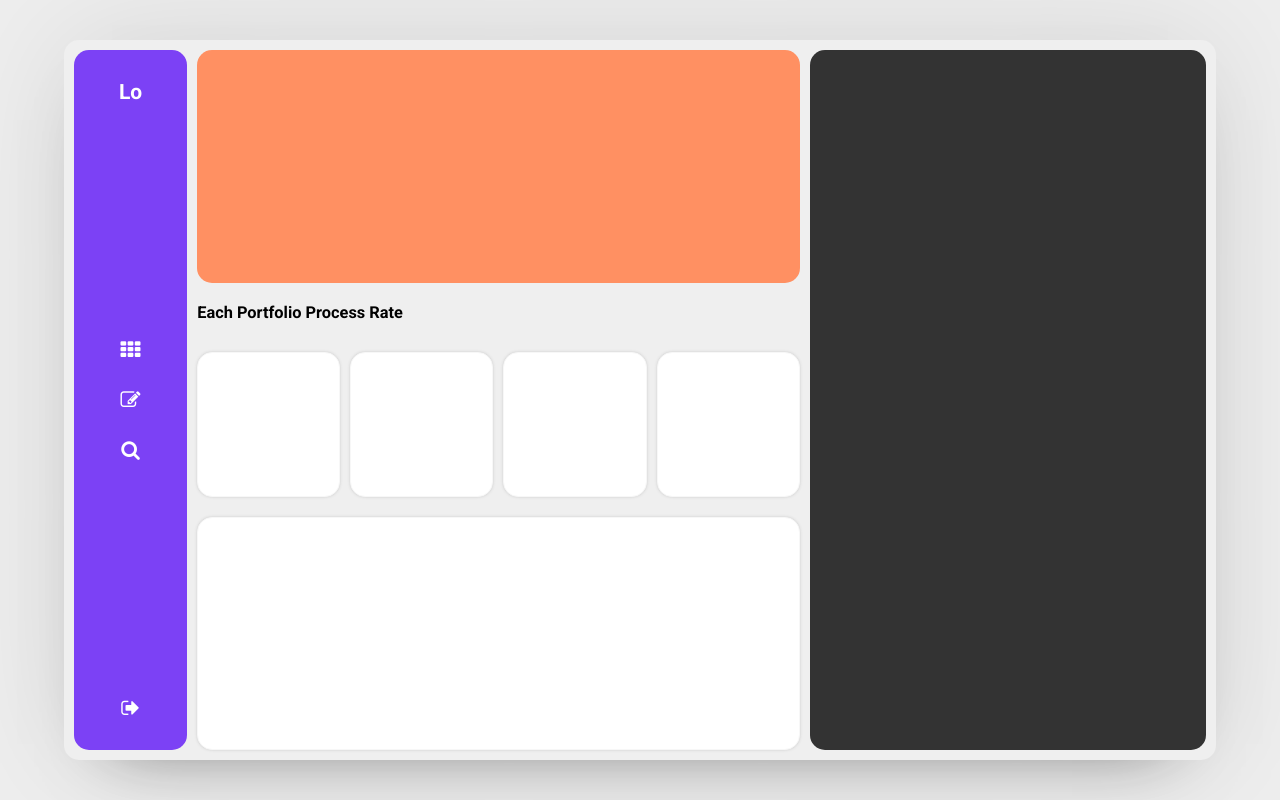
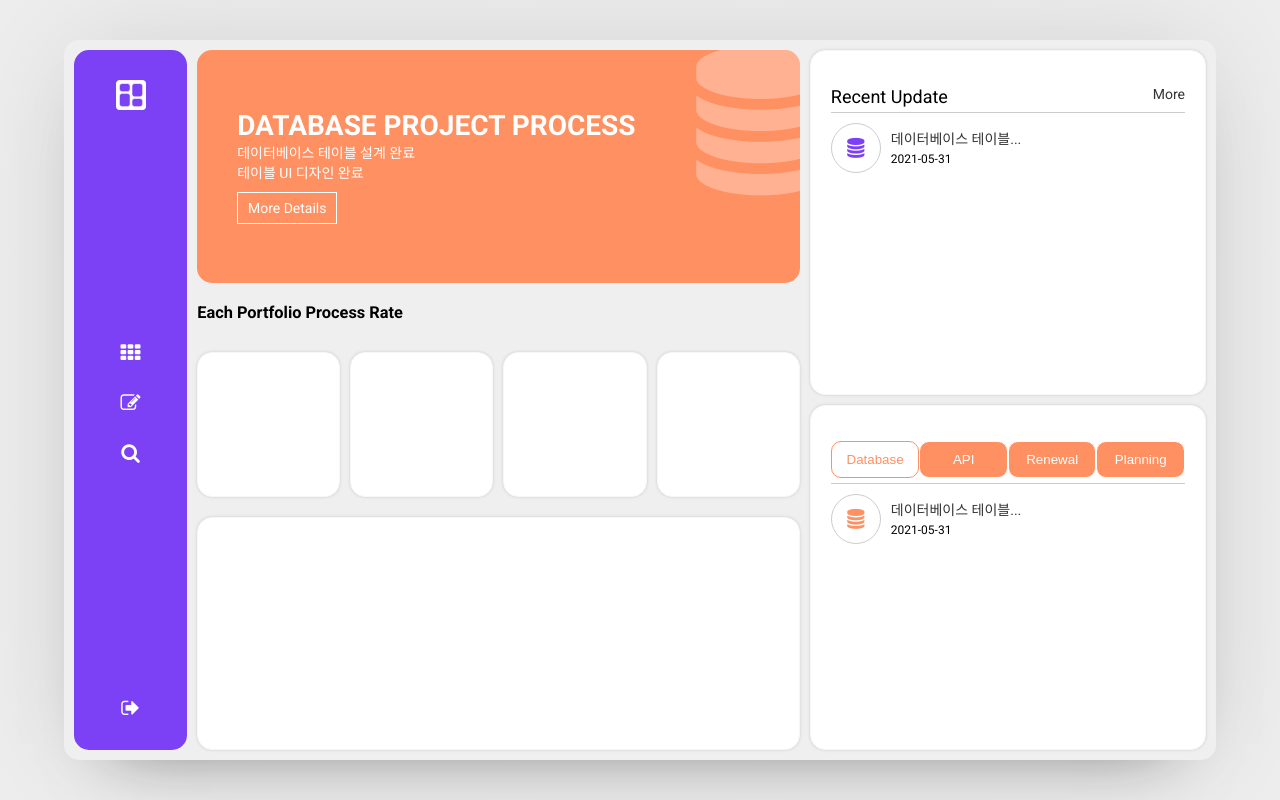
Before and after one commit to ssongd-creater/portfolio_process, a PHP site: page / in a window 1280 px wide. Run offline with PHP 8.4, Linux system fonts and the light colour scheme.

Commit message:
5/31 animation 예제 실습 및 schedule > contents update

```diff
--- /dev/null
+++ b/css/animation.css
@@ -0,0 +1,24 @@
+@keyframes fade-up-01 {
+  0% {
+    transform: translateY(25px);
+    opacity: 0;
+  }
+  100% {
+    transform: translateY(0px);
+    opacity: 1;
+  }
+}
+
+@keyframes fade-up-02 {
+  0% {
+  }
+  100% {
+  }
+}
+
+@keyframes fade-up-03 {
+  0% {
+  }
+  100% {
+  }
+}
--- a/css/style.css
+++ b/css/style.css
@@ -38,6 +38,14 @@ header {
   padding: 30px 0;
 }
 
+header h2 {
+  width: 30px;
+  height: auto;
+}
+
+header h2 img {
+  width: 100%;
+}
 header a {
   color: #fff;
 }
@@ -72,6 +80,57 @@ header .gnb a {
 
 .graph-ui > div.intro {
   background: #ff9062;
+  padding: 40px;
+  display: flex;
+  flex-direction: column;
+  color: #fff;
+  justify-content: center;
+  position: relative;
+  overflow: hidden;
+}
+.graph-ui > div.intro h2 {
+  font-size: 28px;
+  text-transform: uppercase;
+  transform: translateY(25px);
+  opacity: 0;
+  animation: fade-up-01 0.5s 1;
+  animation-fill-mode: forwards;
+  /* forward하면 애니메이션 후 100% 효과가 지속됨 */
+}
+
+.graph-ui > div.intro p {
+  transform: translateY(25px);
+  opacity: 0;
+  animation: fade-up-01 0.5s 1;
+  animation-fill-mode: forwards;
+  animation-delay: 0.5s;
+}
+
+.graph-ui > div.intro a {
+  width: 100px;
+  color: #fff;
+  border: 1px solid #fff;
+  text-align: center;
+  padding: 7px 0;
+  margin-top: 10px;
+  transition: all 0.4s;
+  transform: translateY(25px);
+  opacity: 0;
+  animation: fade-up-01 0.5s 1;
+  animation-fill-mode: forwards;
+  animation-delay: 1s;
+}
+
+.graph-ui > div.intro i {
+  position: absolute;
+  top: -5px;
+  right: -25px;
+  font-size: 150px;
+  opacity: 0.3;
+}
+.graph-ui > div.intro a:hover {
+  background: #fff;
+  color: #ff9062;
 }
 
 .graph-ui > div.each-pofol {
@@ -114,5 +173,102 @@ header .gnb a {
 .table-ui {
   width: 35%;
   height: 100%;
-  background: #333;
+  background: #efefef;
+  display: flex;
+  flex-direction: column;
+  justify-content: space-between;
 }
+
+.table-ui > div {
+  width: 100%;
+  height: calc(50% - 5px);
+  background: #fff;
+  border: 1px solid #f7f7f7;
+  border-radius: 15px;
+  box-shadow: 0px 0px 3px #ccc;
+  padding: 30px 20px;
+}
+
+.table-ui .tit-box,
+.each-btns {
+  width: 100%;
+  height: auto;
+  border-bottom: 1px solid #ccc;
+  display: flex;
+  justify-content: space-between;
+  padding: 5px 0px;
+}
+
+.table-ui .tit-box p {
+  font-size: 18px;
+  font-weight: 400;
+}
+
+.table-ui .tit-box a:hover {
+  text-decoration: underline;
+}
+
+.table-ui .con-details {
+  margin-top: 5px;
+}
+
+.table-ui .con-details li {
+  display: flex;
+  padding: 5px 0;
+  align-items: center;
+}
+
+.table-ui .con-details li i {
+  width: 50px;
+  height: 50px;
+  border: 1px solid #ccc;
+  border-radius: 50%;
+  display: flex;
+  align-items: center;
+  justify-content: center;
+  font-size: 20px;
+  color: #7c41f5;
+  margin-right: 10px;
+}
+
+.table-ui .each-contents .con-details li i {
+  color: #ff9062;
+}
+
+.table-ui .con-txt p {
+  color: #333;
+  line-height: 1.4;
+}
+
+/* .table-ui .con-txt p a {
+  overflow: hidden;
+  white-space: nowrap;
+  text-overflow: ellipsis;
+  display: block;
+} */
+
+.table-ui .con-txt p a:hover {
+  text-decoration: underline;
+}
+
+.table-ui .con-txt em {
+  font-style: normal;
+  font-size: 12px;
+}
+
+.table-ui .each-contents .each-btns button {
+  width: 25%;
+  display: block;
+  border: 1px solid #fff;
+  background: #ff9062;
+  color: #fff;
+  font-weight: 400;
+  padding: 10px 0;
+  border-radius: 10px;
+}
+
+.table-ui .each-contents .each-btns button.active {
+  color: #ff9062;
+  background: #fff;
+  border: 1px solid #ff9062;
+}
--- a/guide.txt
+++ b/guide.txt
@@ -1,3 +1,8 @@
 #7c41f5
 #ff9062
 #3acbe8
+
+fa-database
+fa-thermometer-half
+fa-clone
+fa-chart-o
--- a/index.html
+++ b/index.html
@@ -6,6 +6,12 @@
   <meta http-equiv="X-UA-Compatible" content="IE=edge">
   <meta name="viewport" content="width=device-width, initial-scale=1.0">
   <title>Portfolio Process</title>
+
+  <!-- Favicon Link -->
+  <link rel="shortcut icon" href="/schedule/images/favicon.ico" type="image/x-icon">
+  <link rel="icon" href="/schedule/images/favicon.ico" type="image/x-icon">
+  <link rel="apple-touch-icon" href="/schedule/images/favicon.png">
+
   <!-- Font Awesome Link -->
   <link rel="stylesheet" href="https://cdnjs.cloudflare.com/ajax/libs/font-awesome/4.7.0/css/font-awesome.min.css">
 
@@ -20,13 +26,16 @@
 
   <!-- Main CSS Link -->
   <link rel="stylesheet" href="/schedule/css/style.css">
+
+  <!-- Animation CSS Link -->
+  <link rel="stylesheet" href="/schedule/css/animation.css">
 </head>
 <body>
   <div class="wrapper">
     <div class="dashboard">
       <!-- Main Dashboard Frame -->
       <header>
-        <h2><a href="#">Lo</a></h2>
+        <h2><a href="#"><img src="/schedule/images/logo.png"></a></h2>
         <ul class="gnb">
           <li><a href="#"><i class="fa fa-th"></i></a></li>
           <li><a href="#"><i class="fa fa-pencil-square-o"></i></a></li>
@@ -36,7 +45,12 @@
       </header>
 
       <section class="graph-ui">
-        <div class="intro"></div>
+        <div class="intro">
+          <h2>Database Project Process</h2>
+          <p>데이터베이스 테이블 설계 완료<br>테이블 UI 디자인 완료</p>
+          <a href="#">More Details</a>
+          <i class="fa fa-database"></i>
+        </div>
         <div class="each-pofol">
           <div>
             <div class="each-title">
@@ -53,8 +67,42 @@
         <div class="total-pofol"></div>
       </section>
 
-      <section class="table-ui"></section>
+      <section class="table-ui">
+        <div class="new-update">
+          <div class="tit-box">
+            <p>Recent Update</p>
+            <a href="#">More</a>
+          </div>
+          <ul class="con-details">
+            <li><i class="fa fa-database"></i>
+              <div class="con-txt">
+                <p><a href="#">데이터베이스 테이블 설계 완료</a></p>
+                <em>2021-05-31</em>
+              </div>
+            </li>
+          </ul>
+        </div>
+
+        <div class="each-contents">
+          <div class="each-btns">
+            <button class="active">Database</button>
+            <button>API</button>
+            <button>Renewal</button>
+            <button>Planning</button>
+          </div>
+          <ul class="con-details">
+            <li><i class="fa fa-database"></i>
+              <div class="con-txt">
+                <p><a href="#">데이터베이스 테이블 설계 완</a></p>
+                <em>2021-05-31</em>
+              </div>
+            </li>
+          </ul>
+        </div>
+      </section>
     </div>
+    <!-- End of Main Dashboard Frame -->
   </div>
+  <script src="js/index.js"></script>
 </body>
 </html>
--- /dev/null
+++ b/js/index.js
@@ -0,0 +1,6 @@
+const conTxt = document.querySelectorAll('.con-txt p a');
+conTxt.forEach(element => {
+  //console.log(element.textContent.slice(0,10) + "...");
+  const cutTxt = element.textContent.slice(0, 10) + "...";
+  element.textContent = cutTxt;
+});
```
Also changed, not shown: ex.html (added, +71 -0 lines), slider.css (added, +36 -0 lines), images/favicon.ico (added), images/favicon.png (added), images/logo.png (added).
